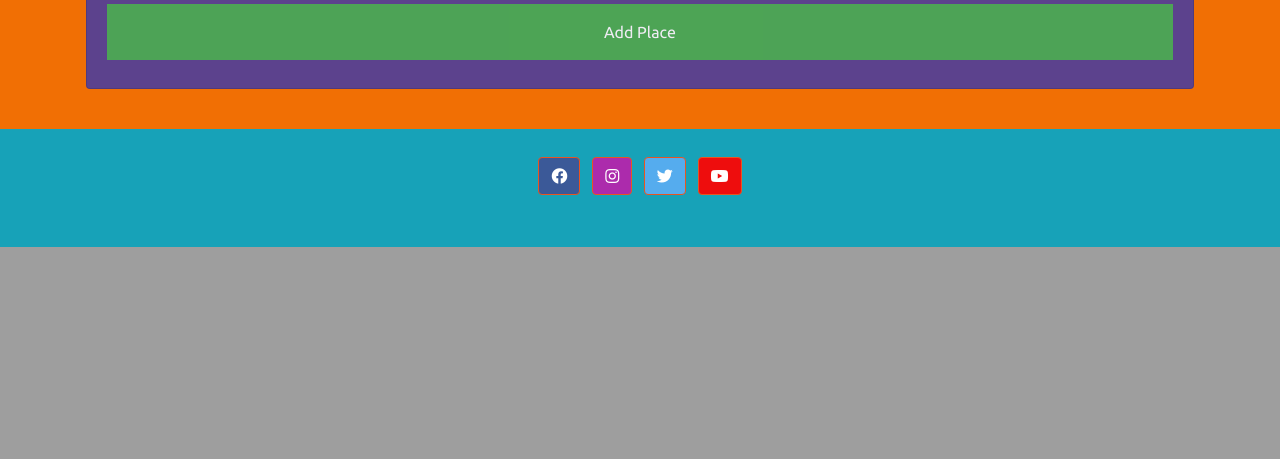
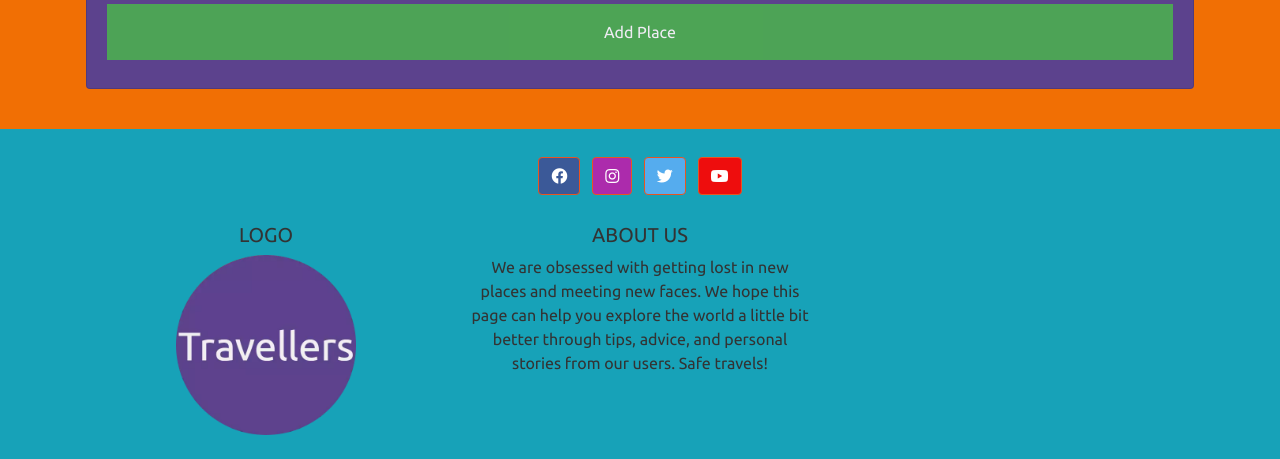
Before and after one commit to ebuzeryalcin/Travellers, a Flask app: page /add_place in a window 1280 px wide. Shown: the part 2280-2739 px from the top of the page. Before the commit the page ends 2527 px from the top, so only its background shows below. Run offline with Flask 2, Linux system fonts and the light colour scheme; the visitor is signed in with stand-in values (Sample User, id 1); data that the repository does not hold is empty; some libraries are stand-ins or nearby versions.

Commit message:
Added more content to footer section, logo and about us text.

```diff
--- a/templates/base.html
+++ b/templates/base.html
@@ -62,6 +62,23 @@
       <a class="btn btn-primary btn-floating m-1 youtube-color" aria-label="This is a link to an external page called Youtube" target="_blank"
 			href="http://www.youtube.com/" role="button"><i class="fab fa-youtube"></i></a>
     </section>
+
+    <section>
+      <div class="row">
+        <!-- Logo -->
+        <div class="col-sm-4">
+          <h5 class="text-uppercase">Logo</h5>
+            <img class="footer-logo" src="{{url_for('static', filename='images/travellers-logo.webp')}}" alt="Page logo">
+        </div>
+
+        <!-- About -->
+        <div class="col-sm-4">
+          <h5 class="text-uppercase">ABOUT US</h5>
+            We are obsessed with getting lost in new places and meeting new faces. We hope this page can help you explore the world a little bit
+            better through tips, advice, and personal stories from our users. Safe travels!
+        </div>
+      </div>
+    </section>
     <!-- Bootstrap v4.5 JQuery and Javascript CDN from https://getbootstrap.com/docs/4.5/getting-started/introduction/#js -->
     <script src="https://code.jquery.com/jquery-3.5.1.slim.min.js" integrity="sha384-DfXdz2htPH0lsSSs5nCTpuj/zy4C+OGpamoFVy38MVBnE+IbbVYUew+OrCXaRkfj" crossorigin="anonymous"></script>
     <script src="https://cdn.jsdelivr.net/npm/bootstrap@4.5.3/dist/js/bootstrap.bundle.min.js" integrity="sha384-ho+j7jyWK8fNQe+A12Hb8AhRq26LrZ/JpcUGGOn+Y7RsweNrtN/tE3MoK7ZeZDyx" crossorigin="anonymous"></script>
```
